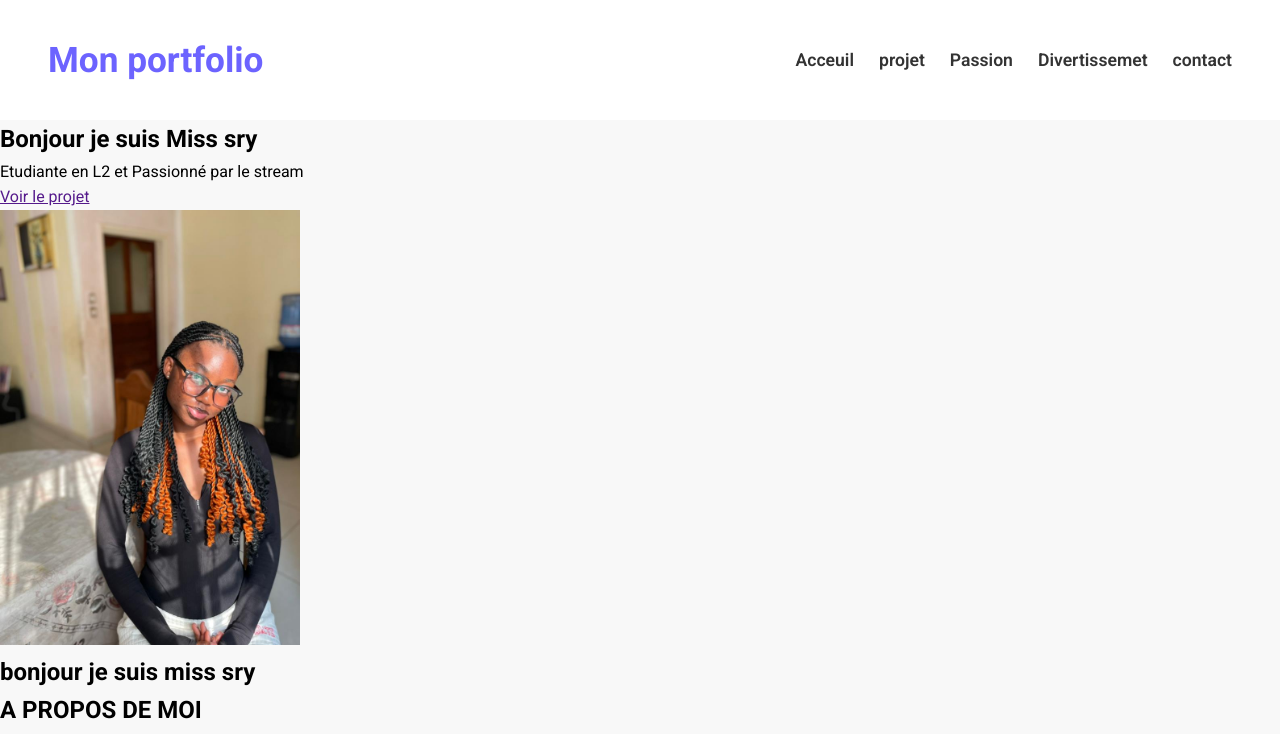
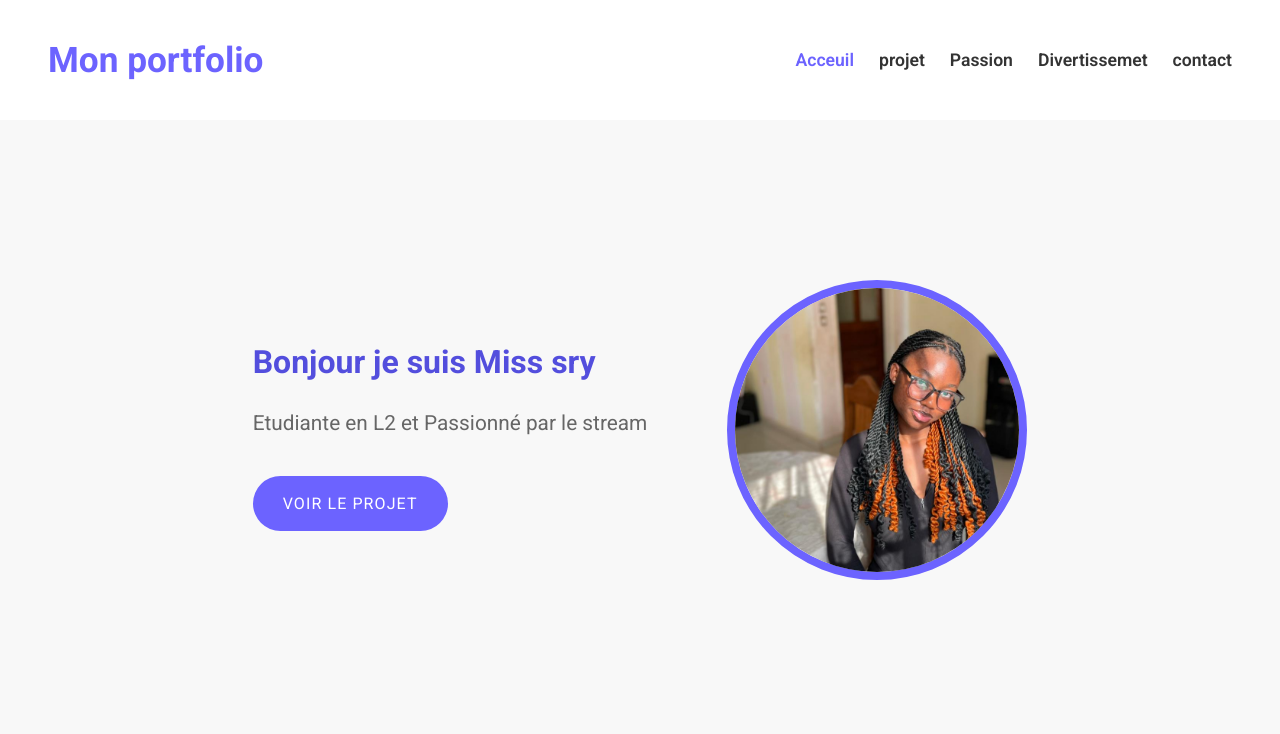
Before and after one commit to NTENDECHISRYDEVINTENDECHI/Mon-Portfolio-2026, a plain HTML site: page index.html in a window 1280 px wide. Shown: the top 734 px of the page. Drawn offline with Linux system fonts and the light colour scheme.

Commit message:
stylisation de la section hero

```diff
--- a/index.html
+++ b/index.html
@@ -17,7 +17,7 @@
         </div>
         <nav>
             <ul>
-                <li><a href="index.html">Acceuil</a></li>
+                <li><a href="index.html" class="active sry">Acceuil</a></li>
                 <li><a href="projet.html">projet</a></li>
                 <li><a href="Passion.html">Passion</a></li>
                 <li><a href="Divertissement.html">Divertissemet</a></li>
@@ -26,11 +26,11 @@
         </nav>
     </header>
     <main>
-        <section>
+        <section class="hero">
             <div>
                 <h1>Bonjour je suis Miss sry</h1>
                 <p>Etudiante en L2 et Passionné par le stream</p>
-                <a href="">Voir le projet</a>
+                <a href="projet.html">Voir le projet</a>
             </div>
             <div>
                 <img src="sry1/Miss sry.jpg" alt="Miss sry streameuse"width="300">
--- a/sry1/CSS/Style.css
+++ b/sry1/CSS/Style.css
@@ -22,7 +22,7 @@ body{
 }
 header{
     background-color: white;
-    box-shadow: 2px 10px 10px black (0, 0, 0.05);
+    box-shadow: 2px 10px 10px black (0, 0, 0, 0.05);
     position: sticky;
     top: 0;
     z-index: 100;
@@ -57,7 +57,7 @@ ul li a:hover{
     color: var(--violet-doux);
 }
 ul li a::after{
-    content: ;
+    content: '';
     position: absolute;
     left: 0;
     bottom: 0;
@@ -75,3 +75,51 @@ a.active{
 a.active{
     width: 100%;
 }
+
+section.hero {
+    display: flex ;
+    justify-content: center;
+    align-items: center;
+    gap: 5rem;
+    margin: 10rem 2rem;
+
+}
+section img{
+    width: 300px;
+    height: 300px;
+    object-fit: cover ;
+    border-radius: 50% ;
+    border: 8px solid var(--violet-doux)
+}
+
+section.hero h1{
+    color: var(--violet-fonce);
+    font-size: 2rem;
+    font-weight: 700;
+    margin-bottom: 1.2rem;
+}
+section.hero p{
+    color: var(--gris-fonce);
+    font-size: 1.3rem;
+    margin-bottom: 1.2rem;
+}
+section.hero a{
+    text-decoration: none;
+    display: inline-block;
+    background-color: var(--violet-doux);
+    color: white;
+    padding: 15px 30px;
+    border-radius: 30px;
+    text-transform: uppercase;
+    letter-spacing: 1.1px;7
+    font-weight: 600;
+    margin-top: 1rem;
+    transition: background-color 0.3s ease, transform 0.2 ease ;
+
+
+}
+section.hero a:hover{
+    background-color:var(--violet-fonce);
+    transform: translateY(-3px);
+
+}
```
